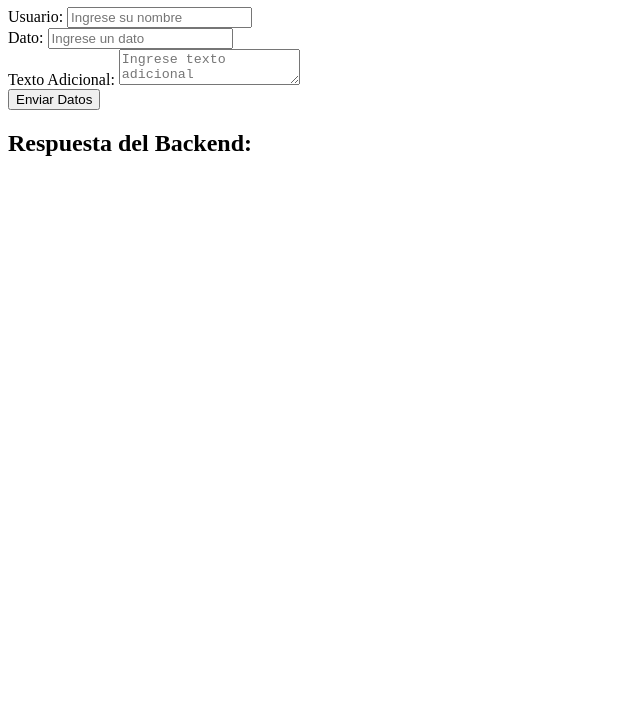
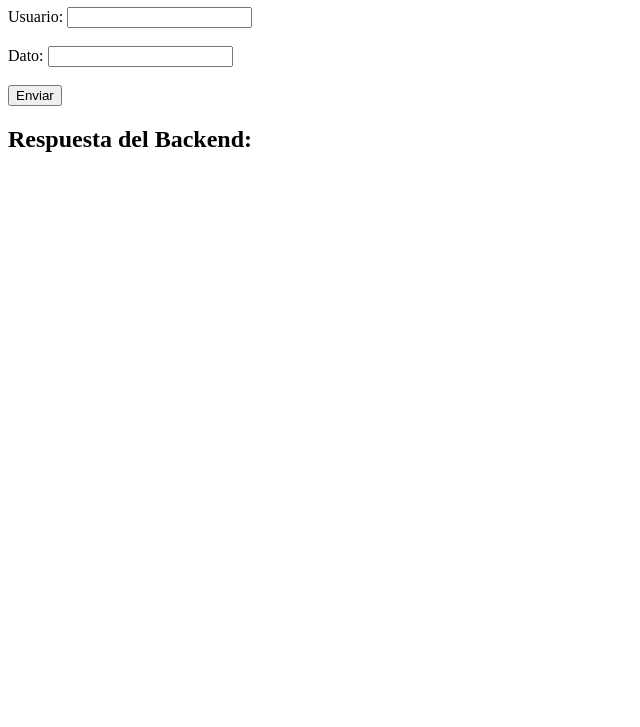
Before and after one commit to Propayer/FrontendServer, a plain HTML site: page index.html in a window 1280 px wide. Shown: the part 73-800 px from the top of the page, without its empty margins (0-640 px from the left). Drawn offline with Linux system fonts and the light colour scheme.

Commit message:
Update index.html

```diff
--- a/index.html
+++ b/index.html
@@ -1,61 +1,59 @@
 <!DOCTYPE html>
-<html lang="en">
+<html lang="es">
 <head>
     <meta charset="UTF-8">
     <meta name="viewport" content="width=device-width, initial-scale=1.0">
-    <title>Frontend - Módulo Central</title>
-</head>
-<body>
-    <h1>Enviar Datos al Backend</h1>
+    <title>Formulario de Envío de Datos</title>
+    <script>
+        // Función para enviar los datos al backend
+        async function sendData() {
+            // Obtener los valores del formulario
+            const usuario = document.getElementById("usuario").value;
+            const dato = document.getElementById("dato").value;
 
-    <div>
-        <label for="usuario">Usuario:</label>
-        <input type="text" id="usuario" placeholder="Ingrese su nombre">
-    </div>
-
-    <div>
-        <label for="dato">Dato:</label>
-        <input type="text" id="dato" placeholder="Ingrese un dato">
-    </div>
-
-    <div>
-        <label for="texto">Texto Adicional:</label>
-        <textarea id="texto" placeholder="Ingrese texto adicional"></textarea>
-    </div>
-
-    <button id="enviar">Enviar Datos</button>
-
-    <h2>Respuesta del Backend:</h2>
-    <pre id="respuesta"></pre>
-
-    <script>
-        document.getElementById('enviar').addEventListener('click', async function() {
-            const usuario = document.getElementById('usuario').value;
-            const dato = document.getElementById('dato').value;
-            const texto = document.getElementById('texto').value;
-
+            // Crear el objeto de datos a enviar en formato JSON
             const data = {
                 usuario: usuario,
-                dato: dato,
-                texto: texto  // Enviamos el nuevo campo de texto
+                dato: dato
             };
 
             try {
-                const response = await fetch('https://417a-79-117-106-243.ngrok-free.app', {  // Reemplazar con tu URL de ngrok
+                // Enviar los datos al backend (usando fetch API)
+                const response = await fetch('http://localhost:5001/', {
                     method: 'POST',
                     headers: {
-                        'Content-Type': 'application/json',
+                        'Content-Type': 'application/json'
                     },
                     body: JSON.stringify(data)
                 });
 
-                const respuestaJson = await response.json();
-                document.getElementById('respuesta').textContent = JSON.stringify(respuestaJson, null, 2);
+                // Leer la respuesta del backend
+                const responseData = await response.json();
+
+                // Mostrar la respuesta en el frontend
+                document.getElementById("respuesta").innerText = JSON.stringify(responseData, null, 2);
             } catch (error) {
-                console.error('Error al enviar datos:', error);
-                document.getElementById('respuesta').textContent = 'Error al enviar datos.';
+                console.error('Error al enviar los datos:', error);
+                document.getElementById("respuesta").innerText = 'Error al enviar los datos.';
             }
-        });
+        }
     </script>
+</head>
+<body>
+    <h1>Formulario de Envío de Datos</h1>
+
+    <!-- Formulario para ingresar los datos -->
+    <form onsubmit="event.preventDefault(); sendData();">
+        <label for="usuario">Usuario:</label>
+        <input type="text" id="usuario" required><br><br>
+
+        <label for="dato">Dato:</label>
+        <input type="text" id="dato" required><br><br>
+
+        <button type="submit">Enviar</button>
+    </form>
+
+    <h2>Respuesta del Backend:</h2>
+    <pre id="respuesta"></pre>
 </body>
 </html>
```
